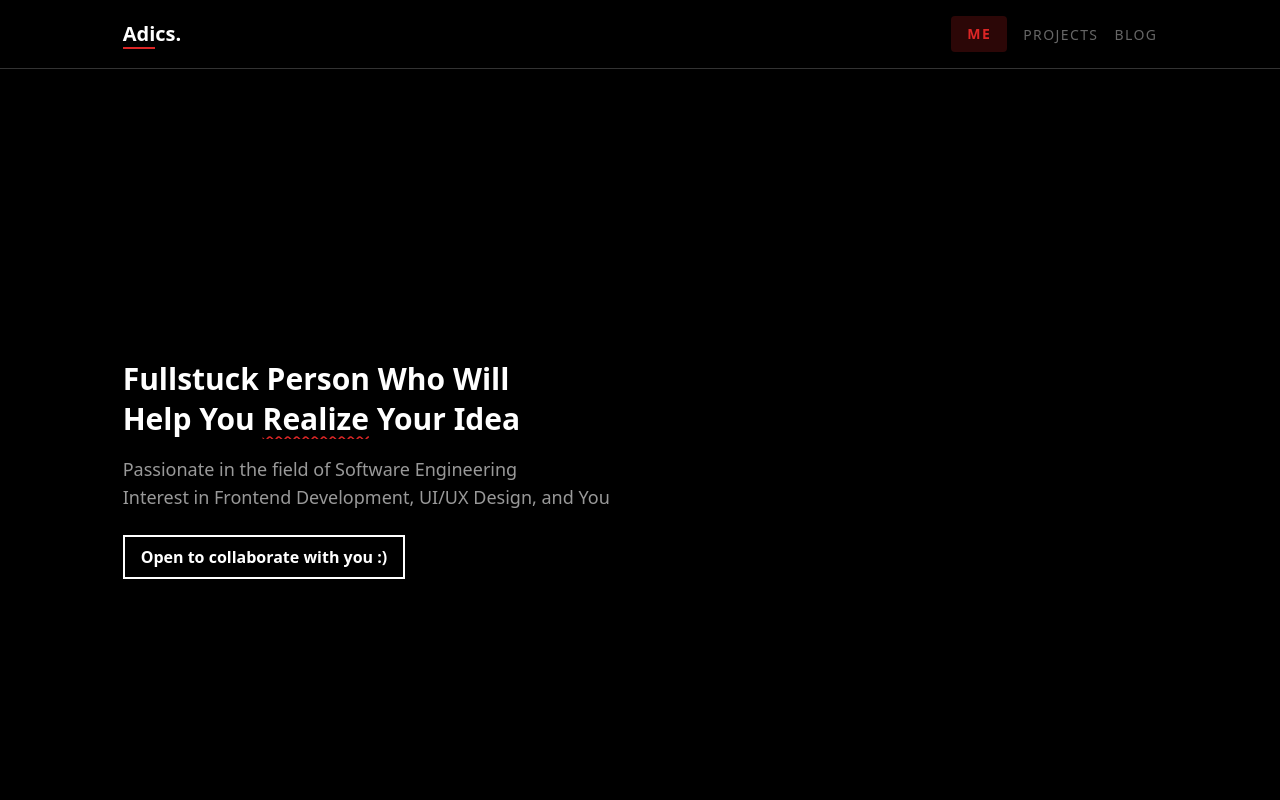
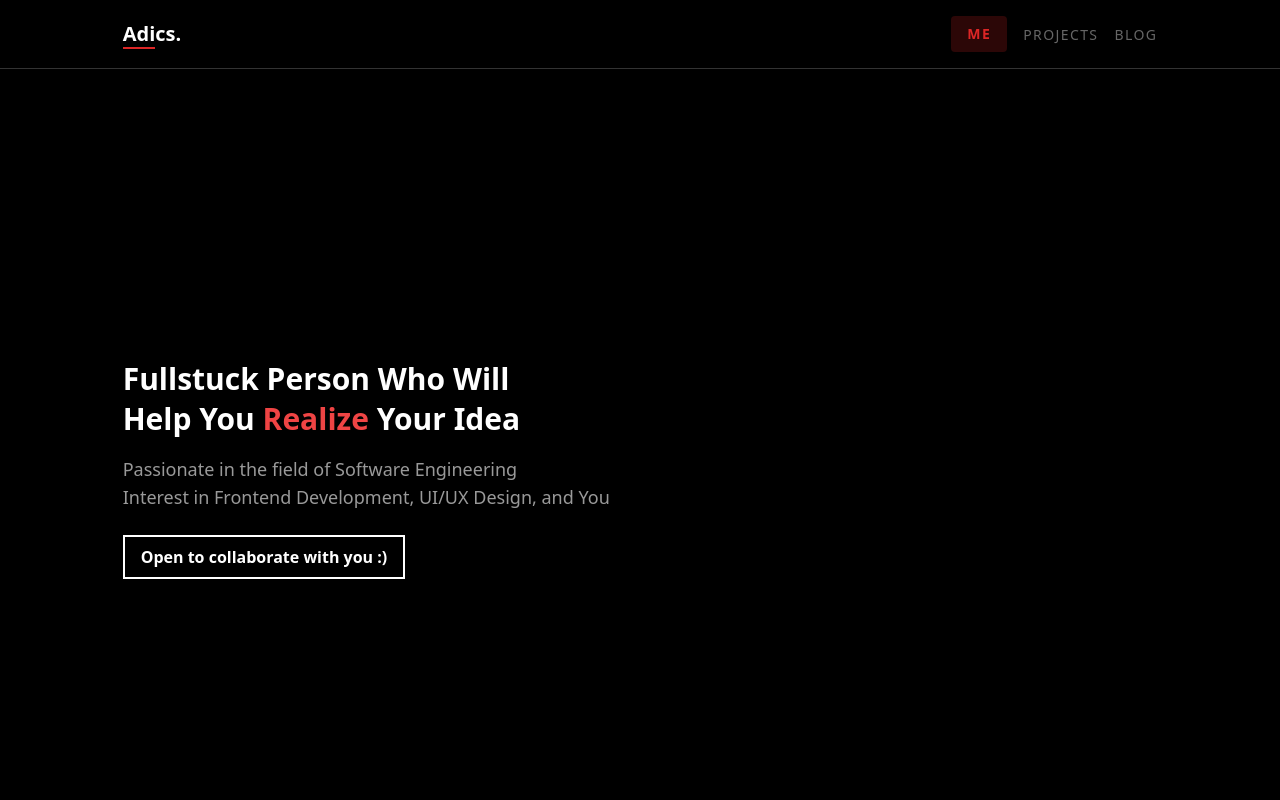
Before and after one commit to AdiCahyaSaputra/personal-website, a Next.js app: page / in a window 1280 px wide. Shown: the top 800 px of the page. Built offline with nearby package versions, Linux system fonts and the light colour scheme.

Commit message:
style: change 'realize' color

```diff
--- a/components/section/HeroSection.tsx
+++ b/components/section/HeroSection.tsx
@@ -17,7 +17,7 @@ const HeroSection: React.FC = () => {
         <div className={`overflow-hidden text-3xl transition-all font-bold text-white selection:text-black selection:bg-white w-max leading-[40px]`}>
           <h1>
             Fullstuck Person Who Will <br />
-            Help You <span className='underline decoration-wavy decoration-red-600 underline-offset-[5px] decoration-from-font'>Realize</span> Your Idea
+            Help You <span className='text-red-500'>Realize</span> Your Idea
           </h1>
         </div>
 
```
